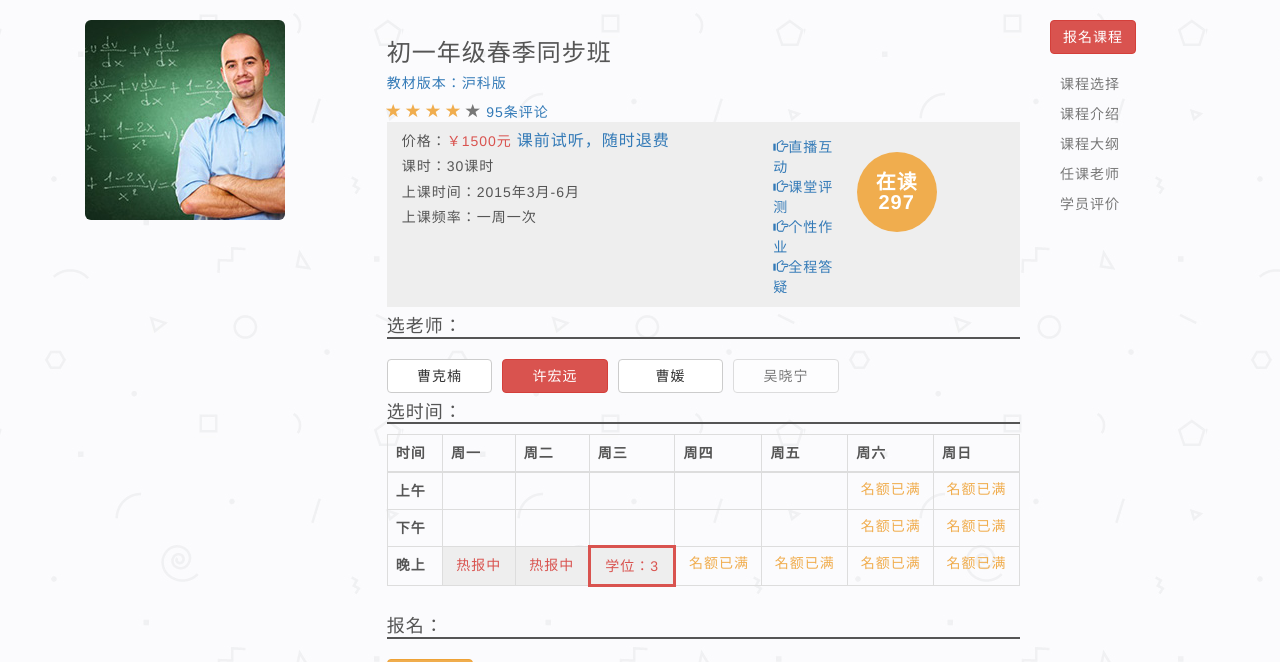
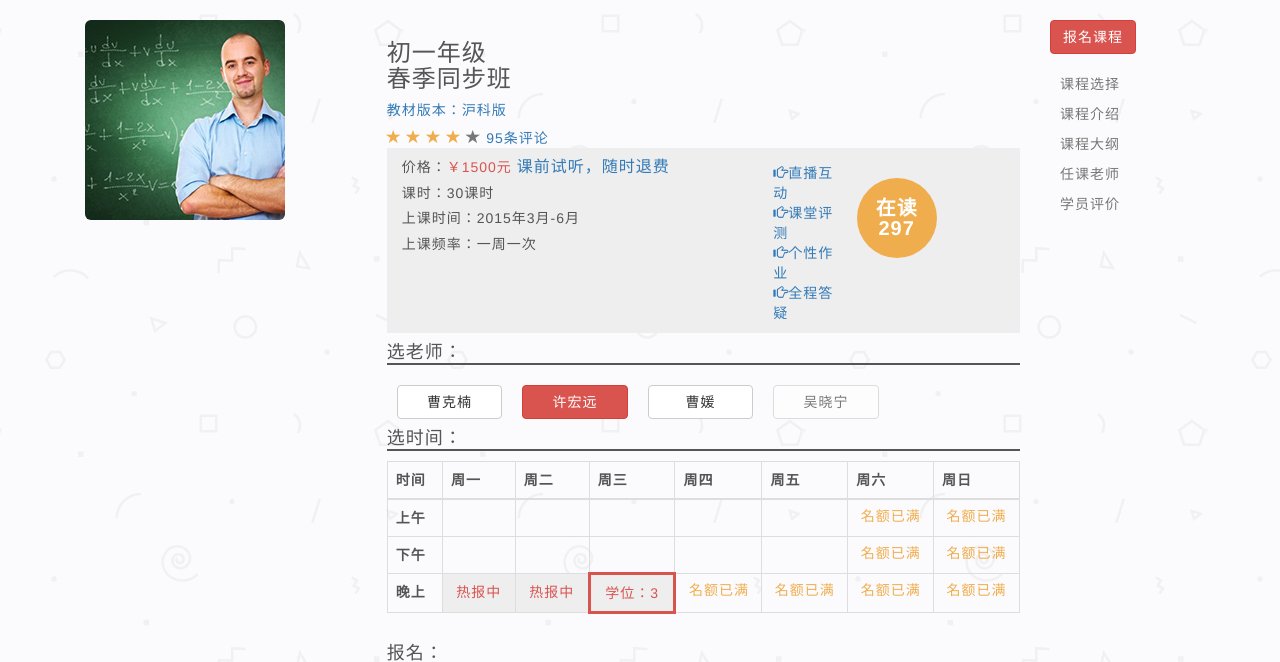
Before and after one commit to fangtian/fangtian_new, a PHP site: page /detail.html in a window 1280 px wide. Shown: the part 90-752 px from the top of the page. Run offline with PHP 8.4, Linux system fonts and the light colour scheme.

Commit message:
detail css

```diff
--- a/_/css/fangtian.css
+++ b/_/css/fangtian.css
@@ -598,7 +598,7 @@ header #dropdown-wx-menu .wx_desc {
   color: #5bc0de;
 }
 #exam_new .nav_exam {
-  margin-top: 50px;
+  margin-top: 60px;
   min-height: 40px;
 }
 #exam_new .nav_exam ul {
@@ -1255,9 +1255,14 @@ header #dropdown-wx-menu .wx_desc {
   padding: 5px;
 }
 #course .course_list .classitem .course_title {
-  padding: 5px 5px 0;
+  padding: 5px 15px 0;
   text-align: center;
   margin-top: 5px;
+}
+@media (max-width: 767px) {
+  #course .course_list .classitem .course_title {
+    padding: 5px 0px 0;
+  }
 }
 #course .course_list .classitem .course_title h5 {
   padding: 5px;
@@ -1309,6 +1314,7 @@ header #dropdown-wx-menu .wx_desc {
     margin-top: 10px;
   }
   #course .course_list .classitem .detail p {
+    padding-left: 0;
     margin: 10px 0;
   }
   #course .course_list .classitem h5 {
@@ -2089,6 +2095,17 @@ header #dropdown-wx-menu .wx_desc {
   }
   #detail .container {
     padding: 10px;
+  }
+  #detail .course_title h3 {
+    margin-top: 0px;
+  }
+  #detail .course_info_area {
+    margin-top: 8px;
+    margin-left: -20px;
+    margin-right: -20px;
+  }
+  #detail .course_img img {
+    max-width: 100%;
   }
   #detail .row {
     margin-left: -10px;
@@ -2237,6 +2254,7 @@ header #dropdown-wx-menu .wx_desc {
   }
 }
 #detail .choose_teacher h5 {
+  margin-left: 10px;
   margin-right: 10px;
 }
 #detail .progress {
@@ -2409,9 +2427,6 @@ footer .copyright i {
   font: 12px/100% Arial, Helvetica, sans-serif;
   transition: .5s;
 }
-#back-top a:hover {
-  background-color: #FEC20B;
-}
 #back-top span {
   line-height: 42px;
   padding-left: 2px;
--- a/detail.html
+++ b/detail.html
@@ -135,8 +135,8 @@
                 <section class="col-md-10 clearfix">
                     <div id="coure_content" data-spy="scroll" data-target="#navbar-slider" data-offset="90" style="position: relative;">
                         <div class="row">
-                            <div class="col-md-4">
-                                <div class="course_img">
+                            <div class="col-md-4 col-xs-5">
+                                <div class="course_img ">
                                     <img src="_/images/course_icon.jpg" alt="" class="img-rounded">
                                 </div>
                             </div>
@@ -144,7 +144,7 @@
                                 <div class="course_info">
                                     <div class="row">
                                         <div class="course_title" id="choose_lesson">
-                                            <h3>初一年级春季同步班</h3>
+                                            <h3>初一年级<br>春季同步班</h3>
                                             <h5>教材版本：沪科版</h5>
                                         </div>
                                         <div class="course_score">
@@ -185,10 +185,10 @@
                                     <div class="row">
                                         <div class="choose_teacher">
                                             <h4>选老师：</h4>
-                                            <h5 class="btn btn-default col-md-2 col-sm-4 col-xs-6">曹克楠</h5>
-                                            <h5 class="btn btn-danger col-md-2 col-sm-4 col-xs-6">许宏远</h5>
-                                            <h5 class="btn btn-default col-md-2 col-sm-4 col-xs-6">曹媛</h5>
-                                            <h5 class="btn btn-default col-md-2 col-sm-4 col-xs-6 " disabled="disabled">吴晓宁</h5>
+                                            <h5 class="btn btn-default col-md-2 col-sm-4 col-xs-5">曹克楠</h5>
+                                            <h5 class="btn btn-danger col-md-2 col-sm-4 col-xs-5">许宏远</h5>
+                                            <h5 class="btn btn-default col-md-2 col-sm-4 col-xs-5">曹媛</h5>
+                                            <h5 class="btn btn-default col-md-2 col-sm-4 col-xs-5 " disabled="disabled">吴晓宁</h5>
                                         </div>
                                     </div>
                                     <!-- row -->
```
Also changed, not shown: _/components/less/_fangtian.less (+22 -5 lines), index.html (+5 -6 lines), interaction.html (+5 -2 lines), user/exam_new.html (+5 -6 lines).
